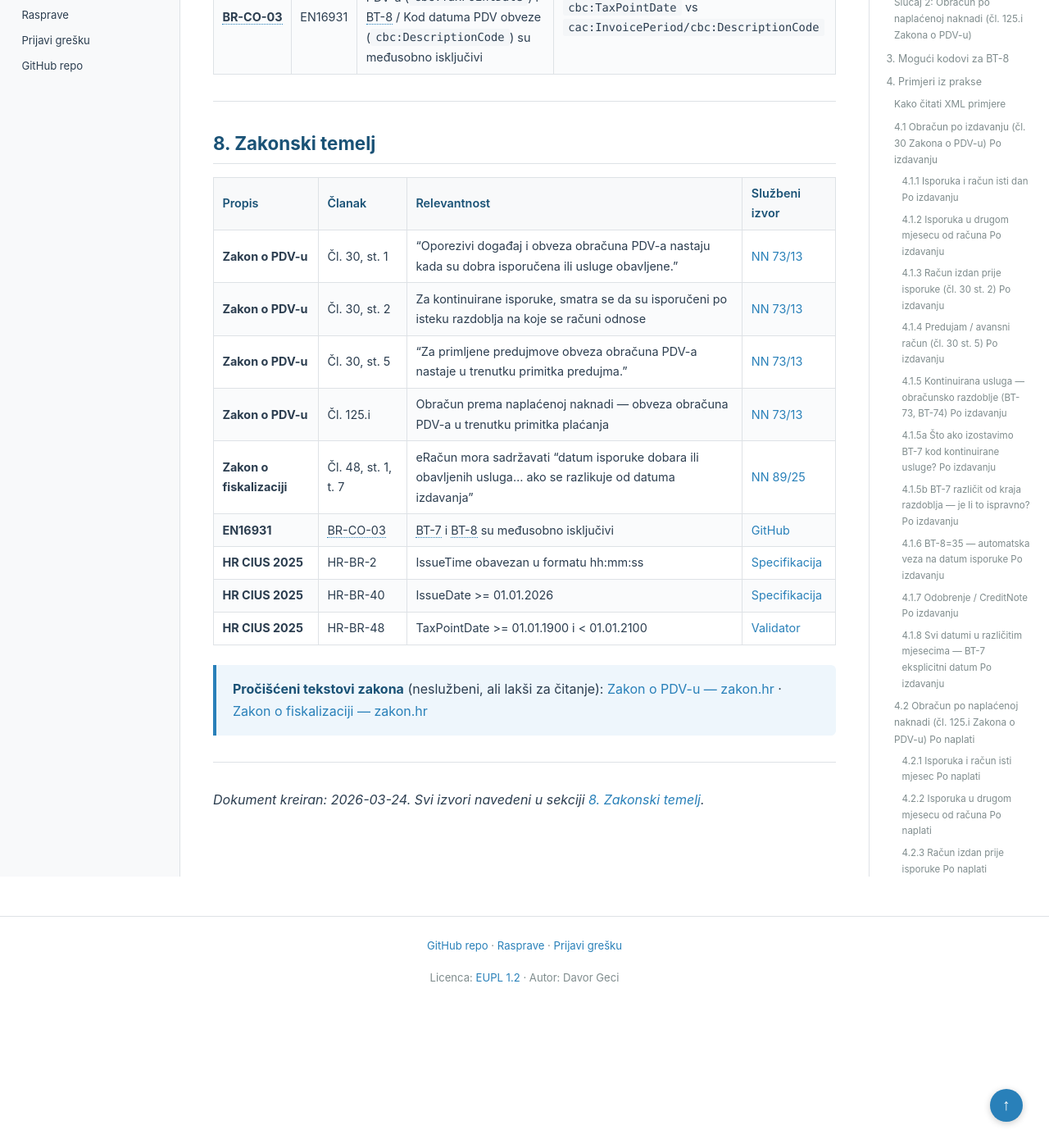
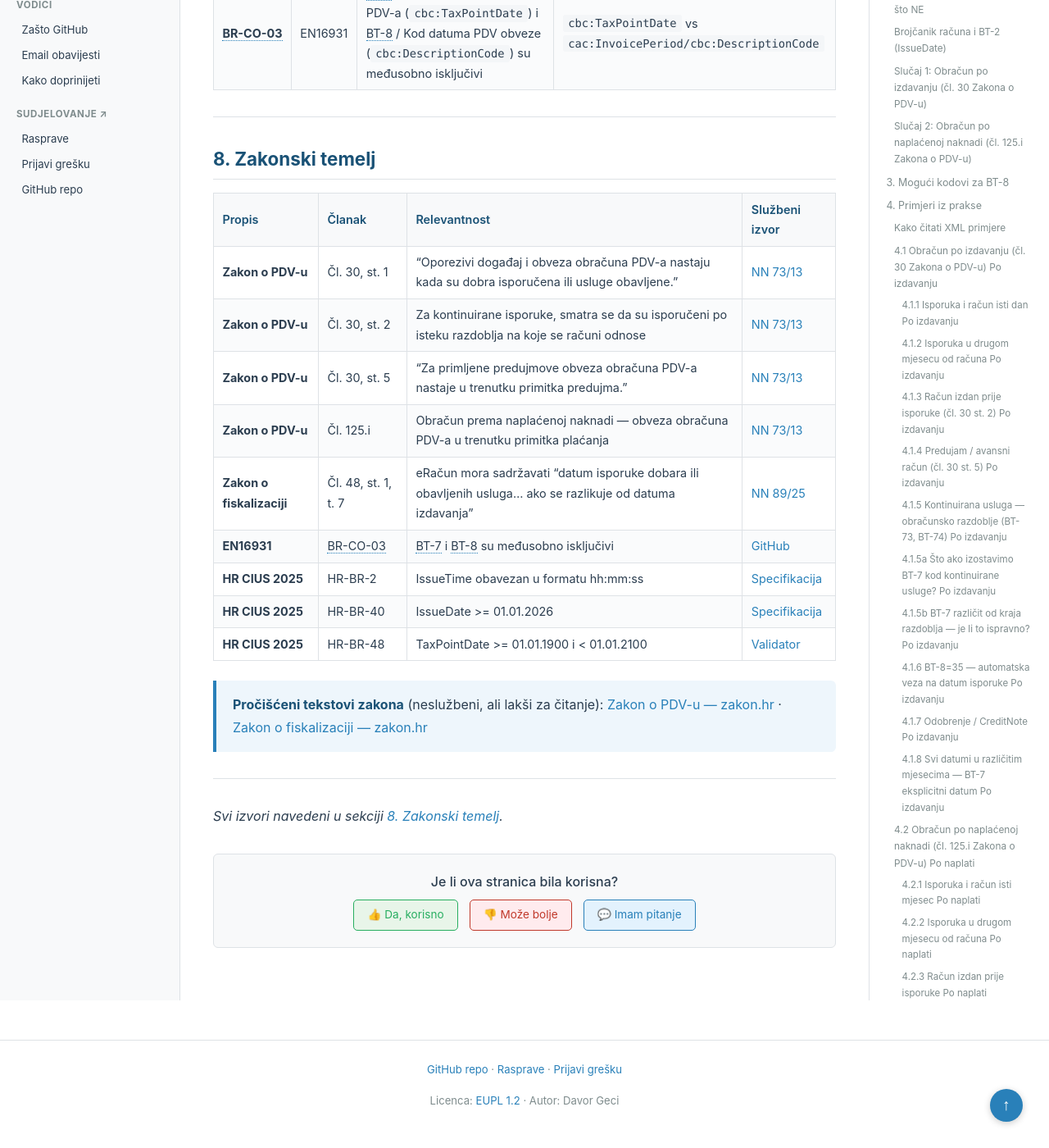
Before and after one commit to dageci/eracun-fiskalizacija-datumi, a Jekyll site: the page built from docs/eracun-datumi-poreza-workflow.md, in a window 1280 px wide and 1400 px high, scrolled down 26171 px. Shown: the whole window at 82% size. Built offline with Jekyll 4.4.1, drawn with Linux system fonts in a browser that asks for light colours; some of the changed text lies outside the part shown.

Commit message:
dodano: copy gumb, vrijeme citanja, datum izmjene, feedback bar
- Copy gumb na svakom code bloku (kopira bez komentara)
- Vrijeme citanja automatski izracunato (~X min)
- Datum zadnje izmjene automatski iz Jekyll build datuma
- "Je li ova stranica bila korisna?" feedback na dnu svake podstranice
  (Da/Moze bolje/Imam pitanje -> linkovi na Discussion/Issue)
- Uklonjeni rucni datumi iz dokumenta (redundantno)

```diff
--- a/docs/_layouts/default.html
+++ b/docs/_layouts/default.html
@@ -154,6 +154,26 @@
     .bt-tip .bt-xml { color: #6a9955; font-family: "Fira Code", "Consolas", monospace; font-size: 0.74rem; }
     .bt-tip .bt-req { color: #e67e22; }
 
+    /* Page meta bar (reading time, last updated) */
+    .page-meta { display: flex; gap: 1.5rem; flex-wrap: wrap; font-size: 0.8rem; color: var(--text-light); margin-bottom: 1.25rem; padding-bottom: 0.75rem; border-bottom: 1px solid var(--border); }
+    .page-meta span { display: inline-flex; align-items: center; gap: 0.3rem; }
+
+    /* Copy button on code blocks */
+    .code-copy { position: absolute; top: 0.4rem; right: 0.5rem; font-size: 0.7rem; background: #f0f0f0; color: #333; padding: 0.2rem 0.6rem; border-radius: 3px; border: none; cursor: pointer; z-index: 2; transition: all 0.15s; font-weight: 500; font-family: inherit; }
+    .code-copy:hover { background: #fff; color: #1a5276; }
+    .code-copy.copied { background: #27ae60; color: white; }
+
+    /* Feedback bar */
+    .page-feedback { margin-top: 2rem; padding: 1.25rem; border: 1px solid var(--border); border-radius: 6px; background: var(--bg-alt); text-align: center; }
+    .page-feedback p { margin-bottom: 0.5rem; font-weight: 500; }
+    .page-feedback a { display: inline-block; padding: 0.4rem 1rem; margin: 0 0.3rem; border-radius: 5px; text-decoration: none; font-size: 0.85rem; transition: all 0.15s; }
+    .page-feedback .fb-yes { background: #e8f5e9; color: #27ae60; border: 1px solid #27ae60; }
+    .page-feedback .fb-yes:hover { background: #27ae60; color: white; }
+    .page-feedback .fb-no { background: #ffebee; color: #c0392b; border: 1px solid #c0392b; }
+    .page-feedback .fb-no:hover { background: #c0392b; color: white; }
+    .page-feedback .fb-discuss { background: #e3f2fd; color: var(--primary-light); border: 1px solid var(--primary-light); }
+    .page-feedback .fb-discuss:hover { background: var(--primary-light); color: white; }
+
     /* Code block wrapper with badge */
     .code-wrapper { position: relative; }
     .code-badge { position: absolute; top: 0.4rem; right: 0.5rem; font-size: 0.7rem; background: #f0f0f0; color: #333; padding: 0.2rem 0.6rem; border-radius: 3px; text-decoration: none; z-index: 1; transition: all 0.15s; font-weight: 500; }
@@ -301,9 +321,22 @@
           💬 Postavi pitanje
         </a>
       </div>
+      <div class="page-meta" id="pageMeta">
+        <span id="readingTime"></span>
+        <span id="lastUpdated"></span>
+      </div>
       {% endif %}
 
       {{ content }}
+
+      {% if page.url != "/" %}
+      <div class="page-feedback">
+        <p>Je li ova stranica bila korisna?</p>
+        <a class="fb-yes" href="https://github.com/dageci/eracun-fiskalizacija-datumi/discussions/new?category=općenito&title=Korisna stranica: {{ page.title | url_encode }}" target="_blank">👍 Da, korisno</a>
+        <a class="fb-no" href="https://github.com/dageci/eracun-fiskalizacija-datumi/issues/new?title=Poboljšanje: {{ page.title | url_encode }}&body=Stranica: {{ page.url }}%0A%0AŠto bi moglo biti bolje:%0A" target="_blank">👎 Može bolje</a>
+        <a class="fb-discuss" href="https://github.com/dageci/eracun-fiskalizacija-datumi/discussions" target="_blank">💬 Imam pitanje</a>
+      </div>
+      {% endif %}
     </main>
 
     <aside class="right-toc" id="rightToc">
--- a/docs/eracun-datumi-poreza-workflow.md
+++ b/docs/eracun-datumi-poreza-workflow.md
@@ -7,8 +7,6 @@
 # eRačun — Datumi i porezna obveza (BT-2, BT-7, BT-8, BT-72)
 
 > **HR CIUS 2025 / EN16931 — Specifikacija osnovne uporabe eRačuna s proširenjima**
->
-> Zadnja izmjena: 2026-03-24
 
 ### Sadržaj
 {: .no_toc }
@@ -903,4 +901,4 @@
 
 ---
 
-*Dokument kreiran: 2026-03-24. Svi izvori navedeni u sekciji [8. Zakonski temelj](#8-zakonski-temelj).*
+*Svi izvori navedeni u sekciji [8. Zakonski temelj](#8-zakonski-temelj).*
```
Also changed, not shown: other parts of docs/_layouts/default.html (+42 -15 lines), eracun-datumi-poreza-workflow.md (+1 -3 lines).
